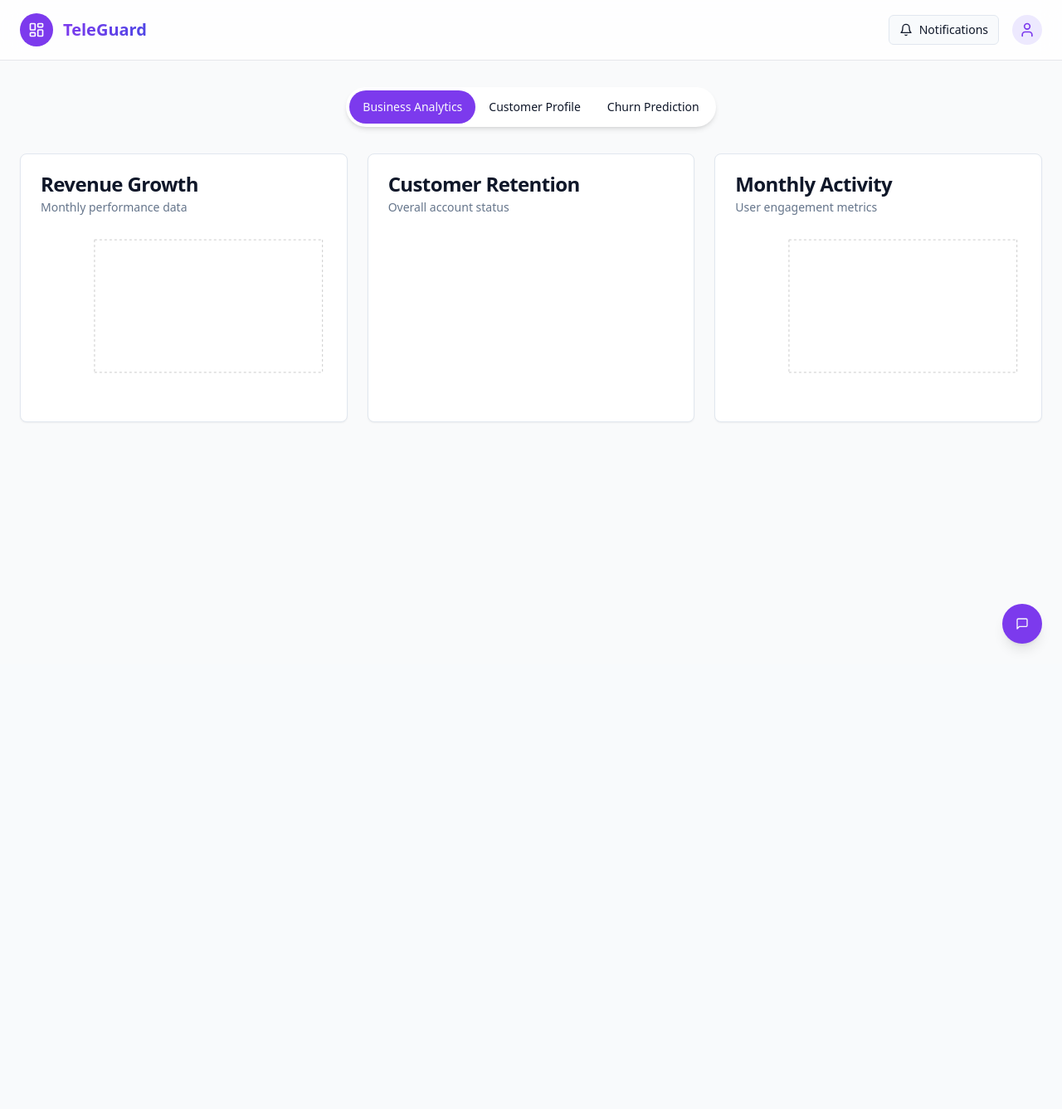
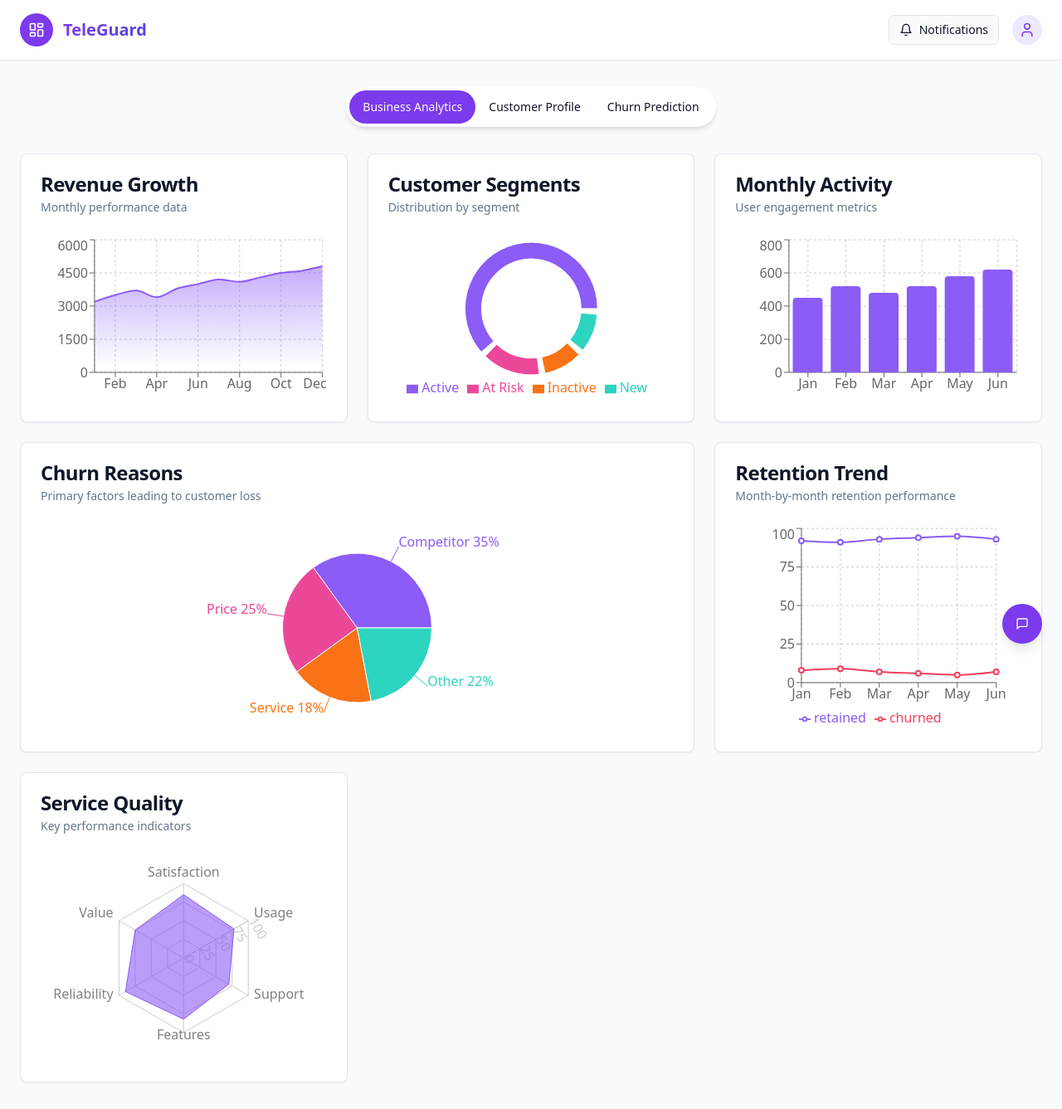
Before and after one commit to BANDENAGASANDEEP/churnwise-insights, a React (Vite) app: page /dashboard in a window 1280 px wide. Shown: the whole page at 83% size. Before the commit the page ends 800 px from the top, so only its background shows below. Built offline with nearby package versions, Linux system fonts and the light colour scheme.

Commit message:
Add business analytics graphs
Add charts to the business analytics section of the dashboard.

```diff
--- a/src/pages/Dashboard.tsx
+++ b/src/pages/Dashboard.tsx
@@ -2,8 +2,13 @@ import { useState } from "react";
 import { motion } from "framer-motion";
 import { Button } from "@/components/ui/button";
 import { Card, CardContent, CardDescription, CardHeader, CardTitle } from "@/components/ui/card";
-import { AreaChart, Area, XAxis, YAxis, CartesianGrid, Tooltip, ResponsiveContainer, BarChart, Bar, PieChart, Pie, Cell } from "recharts";
+import {
+  AreaChart, Area, XAxis, YAxis, CartesianGrid, Tooltip, ResponsiveContainer,
+  BarChart, Bar, PieChart, Pie, Cell, LineChart, Line, Legend, RadarChart,
+  PolarGrid, PolarAngleAxis, PolarRadiusAxis, Radar
+} from "recharts";
 import { Bell, LayoutDashboard, User, Settings, Search, Send, Phone, Mail, Calendar, Clock, DollarSign, MessageSquare } from "lucide-react";
+import { ChartContainer, ChartTooltipContent, ChartTooltip } from "@/components/ui/chart";
 
 const containerVariants = {
   hidden: { opacity: 0 },
@@ -26,6 +31,64 @@ const itemVariants = {
     }
   }
 };
+
+const revenueData = [
+  { month: 'Jan', value: 3200 },
+  { month: 'Feb', value: 3500 },
+  { month: 'Mar', value: 3700 },
+  { month: 'Apr', value: 3400 },
+  { month: 'May', value: 3800 },
+  { month: 'Jun', value: 4000 },
+  { month: 'Jul', value: 4200 },
+  { month: 'Aug', value: 4100 },
+  { month: 'Sep', value: 4300 },
+  { month: 'Oct', value: 4500 },
+  { month: 'Nov', value: 4600 },
+  { month: 'Dec', value: 4800 }
+];
+
+const churnReasonData = [
+  { name: 'Competitor', value: 35 },
+  { name: 'Price', value: 25 },
+  { name: 'Service', value: 18 },
+  { name: 'Other', value: 22 }
+];
+
+const monthlyActivityData = [
+  { month: 'Jan', value: 450 },
+  { month: 'Feb', value: 520 },
+  { month: 'Mar', value: 480 },
+  { month: 'Apr', value: 520 },
+  { month: 'May', value: 580 },
+  { month: 'Jun', value: 620 }
+];
+
+const customerSegmentData = [
+  { name: 'Active', value: 65 },
+  { name: 'At Risk', value: 15 },
+  { name: 'Inactive', value: 10 },
+  { name: 'New', value: 10 }
+];
+
+const retentionTrendData = [
+  { month: 'Jan', retained: 92, churned: 8 },
+  { month: 'Feb', retained: 91, churned: 9 },
+  { month: 'Mar', retained: 93, churned: 7 },
+  { month: 'Apr', retained: 94, churned: 6 },
+  { month: 'May', retained: 95, churned: 5 },
+  { month: 'Jun', retained: 93, churned: 7 }
+];
+
+const serviceMetricsData = [
+  { subject: 'Satisfaction', A: 85, fullMark: 100 },
+  { subject: 'Usage', A: 78, fullMark: 100 },
+  { subject: 'Support', A: 70, fullMark: 100 },
+  { subject: 'Features', A: 82, fullMark: 100 },
+  { subject: 'Reliability', A: 90, fullMark: 100 },
+  { subject: 'Value', A: 75, fullMark: 100 },
+];
+
+const COLORS = ['#8B5CF6', '#EC4899', '#F97316', '#2DD4BF', '#4ADE80', '#F43F5E'];
 
 const Dashboard = () => {
   const [activeTab, setActiveTab] = useState("business");
@@ -184,7 +247,7 @@ const Dashboard = () => {
                 <CardContent>
                   <div className="h-[200px]">
                     <ResponsiveContainer width="100%" height="100%">
-                      <AreaChart>
+                      <AreaChart data={revenueData}>
                         <CartesianGrid strokeDasharray="3 3" />
                         <XAxis dataKey="month" />
                         <YAxis />
@@ -218,8 +281,8 @@ const Dashboard = () => {
             <motion.div variants={itemVariants}>
               <Card>
                 <CardHeader>
-                  <CardTitle>Customer Retention</CardTitle>
-                  <CardDescription>Overall account status</CardDescription>
+                  <CardTitle>Customer Segments</CardTitle>
+                  <CardDescription>Distribution by segment</CardDescription>
                 </CardHeader>
                 <CardContent className="flex justify-center">
                   <div className="h-[200px] w-full">
@@ -232,16 +295,26 @@ const Dashboard = () => {
                           outerRadius={80}
                           paddingAngle={5}
                           dataKey="value"
+                          data={customerSegmentData}
                           labelLine={false}
                         >
+                          {customerSegmentData.map((entry, index) => (
+                            <Cell key={`cell-${index}`} fill={COLORS[index % COLORS.length]} />
+                          ))}
                         </Pie>
                         <Tooltip
-                          contentStyle={{
-                            backgroundColor: 'rgba(255, 255, 255, 0.9)',
-                            borderRadius: '8px',
-                            border: '1px solid #e2e8f0'
+                          content={({ active, payload }) => {
+                            if (active && payload && payload.length) {
+                              return (
+                                <div className="bg-white p-2 border border-gray-200 rounded-md shadow-md">
+                                  <p className="font-medium">{`${payload[0].name}: ${payload[0].value}%`}</p>
+                                </div>
+                              );
+                            }
+                            return null;
                           }}
                         />
+                        <Legend />
                       </PieChart>
                     </ResponsiveContainer>
                   </div>
@@ -258,7 +331,7 @@ const Dashboard = () => {
                 <CardContent>
                   <div className="h-[200px]">
                     <ResponsiveContainer width="100%" height="100%">
-                      <BarChart>
+                      <BarChart data={monthlyActivityData}>
                         <CartesianGrid strokeDasharray="3 3" />
                         <XAxis dataKey="month" />
                         <YAxis />
@@ -276,6 +349,119 @@ const Dashboard = () => {
                           animationDuration={1500}
                         />
                       </BarChart>
+                    </ResponsiveContainer>
+                  </div>
+                </CardContent>
+              </Card>
+            </motion.div>
+
+            <motion.div variants={itemVariants} className="md:col-span-2">
+              <Card>
+                <CardHeader>
+                  <CardTitle>Churn Reasons</CardTitle>
+                  <CardDescription>Primary factors leading to customer loss</CardDescription>
+                </CardHeader>
+                <CardContent>
+                  <div className="h-[250px]">
+                    <ResponsiveContainer width="100%" height="100%">
+                      <PieChart>
+                        <Pie
+                          data={churnReasonData}
+                          cx="50%"
+                          cy="50%"
+                          outerRadius={90}
+                          dataKey="value"
+                          label={({name, percent}) => `${name} ${(percent * 100).toFixed(0)}%`}
+                        >
+                          {churnReasonData.map((entry, index) => (
+                            <Cell key={`cell-${index}`} fill={COLORS[index % COLORS.length]} />
+                          ))}
+                        </Pie>
+                        <Tooltip
+                          formatter={(value) => [`${value}%`, 'Percentage']}
+                          contentStyle={{
+                            backgroundColor: 'rgba(255, 255, 255, 0.9)',
+                            borderRadius: '8px',
+                            border: '1px solid #e2e8f0'
+                          }}
+                        />
+                      </PieChart>
+                    </ResponsiveContainer>
+                  </div>
+                </CardContent>
+              </Card>
+            </motion.div>
+
+            <motion.div variants={itemVariants} className="md:col-span-2 lg:col-span-1">
+              <Card>
+                <CardHeader>
+                  <CardTitle>Retention Trend</CardTitle>
+                  <CardDescription>Month-by-month retention performance</CardDescription>
+                </CardHeader>
+                <CardContent>
+                  <div className="h-[250px]">
+                    <ResponsiveContainer width="100%" height="100%">
+                      <LineChart data={retentionTrendData} margin={{ top: 5, right: 30, left: 20, bottom: 5 }}>
+                        <CartesianGrid strokeDasharray="3 3" />
+                        <XAxis dataKey="month" />
+                        <YAxis />
+                        <Tooltip
+                          contentStyle={{
+                            backgroundColor: 'rgba(255, 255, 255, 0.9)',
+                            borderRadius: '8px',
+                            border: '1px solid #e2e8f0'
+                          }}
+                        />
+                        <Legend />
+                        <Line
+                          type="monotone"
+                          dataKey="retained"
+                          stroke="#8B5CF6"
+                          strokeWidth={2}
+                          activeDot={{ r: 8 }}
+                        />
+                        <Line
+                          type="monotone"
+                          dataKey="churned"
+                          stroke="#F43F5E"
+                          strokeWidth={2}
+                        />
+                      </LineChart>
+                    </ResponsiveContainer>
+                  </div>
+                </CardContent>
+              </Card>
+            </motion.div>
+
+            <motion.div variants={itemVariants} className="md:col-span-2 lg:col-span-1">
+              <Card>
+                <CardHeader>
+                  <CardTitle>Service Quality</CardTitle>
+                  <CardDescription>Key performance indicators</CardDescription>
+                </CardHeader>
+                <CardContent>
+                  <div className="h-[250px]">
+                    <ResponsiveContainer width="100%" height="100%">
+                      <RadarChart data={serviceMetricsData} outerRadius={90}>
+                        <PolarGrid />
+                        <PolarAngleAxis dataKey="subject" />
+                        <PolarRadiusAxis angle={30} domain={[0, 100]} />
+                        <Radar
+                          name="Performance"
+                          dataKey="A"
+                          stroke="#8B5CF6"
+                          fill="#8B5CF6"
+                          fillOpacity={0.6}
+                        />
+                        <Tooltip
+                          formatter={(value) => [`${value}%`, 'Score']}
+                          contentStyle={{
+                            backgroundColor: 'rgba(255, 255, 255, 0.9)',
+                            borderRadius: '8px',
+                            border: '1px solid #e2e8f0'
+                          }}
+                        />
+                      </RadarChart>
                     </ResponsiveContainer>
                   </div>
                 </CardContent>
```
